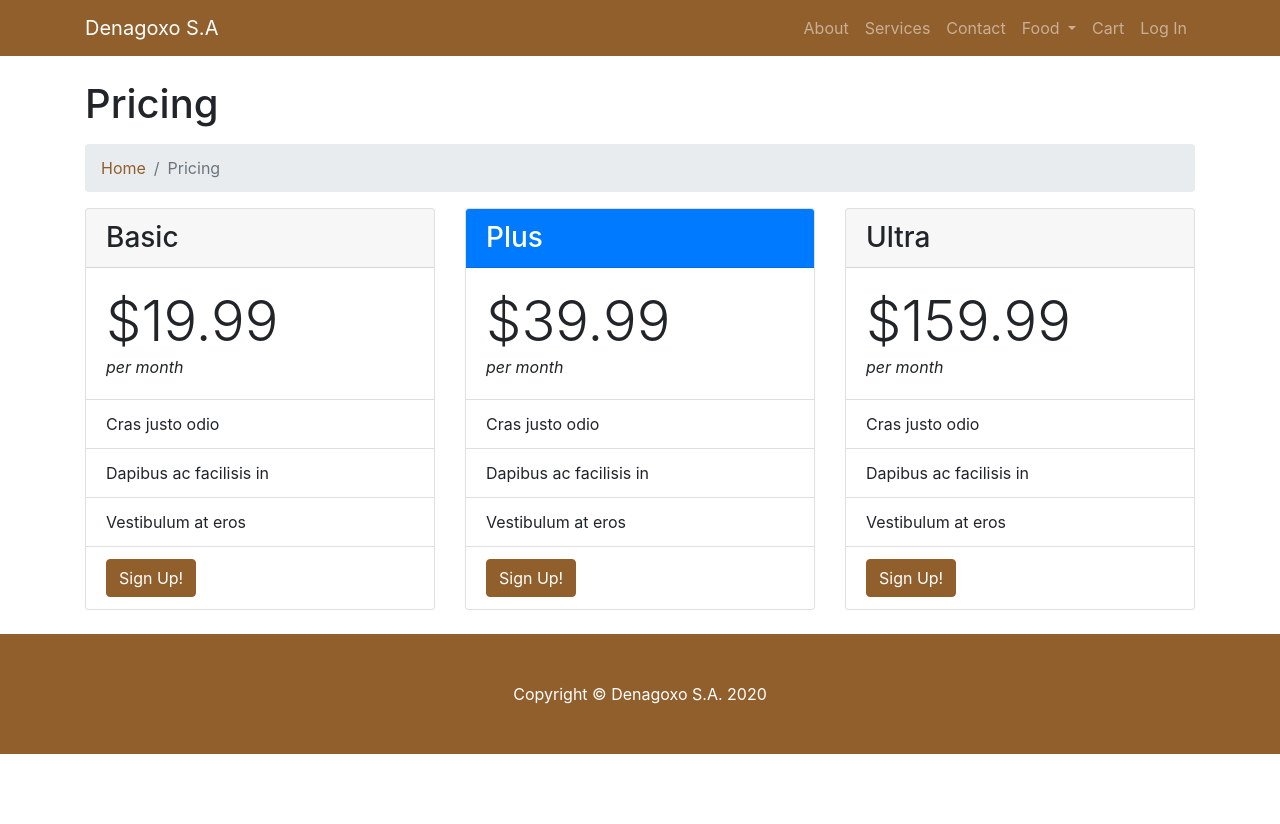
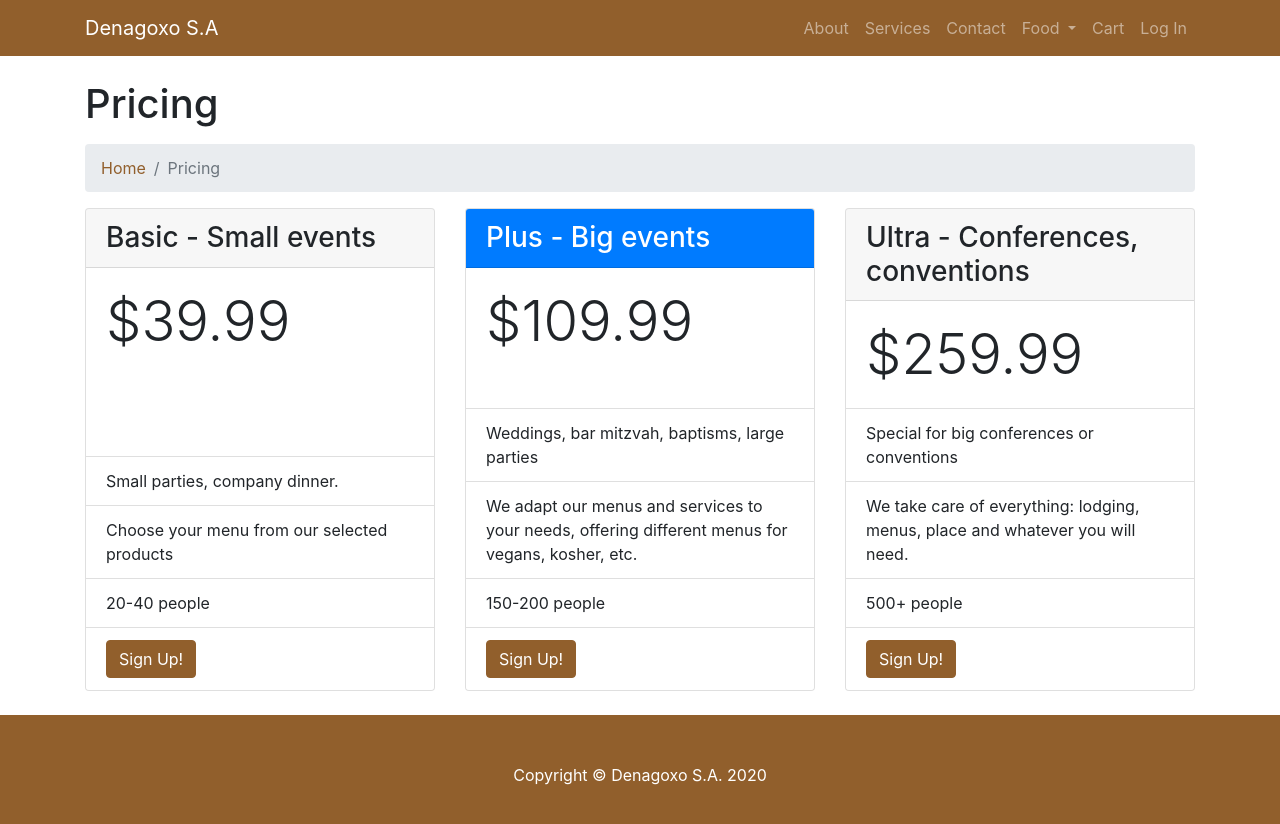
Before and after one commit to ipallinto/proyecto-final-asr31, a website: page pricing.html in a window 1280 px wide. Before the commit the page ends 800 px from the top, so only its background shows below. Drawn offline with Linux system fonts and the light colour scheme.

Commit message:
Added descriptions on "Pricing" page

```diff
--- a/pricing.html
+++ b/pricing.html
@@ -78,15 +78,15 @@
     <div class="row">
       <div class="col-lg-4 mb-4">
         <div class="card h-100">
-          <h3 class="card-header">Basic</h3>
+          <h3 class="card-header">Basic - Small events</h3>
           <div class="card-body">
-            <div class="display-4">$19.99</div>
-            <div class="font-italic">per month</div>
+            <div class="display-4">$39.99</div>
+
           </div>
           <ul class="list-group list-group-flush">
-            <li class="list-group-item">Cras justo odio</li>
-            <li class="list-group-item">Dapibus ac facilisis in</li>
-            <li class="list-group-item">Vestibulum at eros</li>
+            <li class="list-group-item">Small parties, company dinner.</li>
+            <li class="list-group-item">Choose your menu from our selected products</li>
+            <li class="list-group-item">20-40 people</li>
             <li class="list-group-item">
               <a href="#" class="btn btn-primary">Sign Up!</a>
             </li>
@@ -95,15 +95,15 @@
       </div>
       <div class="col-lg-4 mb-4">
         <div class="card card-outline-primary h-100">
-          <h3 class="card-header bg-primary text-white">Plus</h3>
+          <h3 class="card-header bg-primary text-white">Plus - Big events</h3>
           <div class="card-body">
-            <div class="display-4">$39.99</div>
-            <div class="font-italic">per month</div>
+            <div class="display-4">$109.99</div>
+
           </div>
           <ul class="list-group list-group-flush">
-            <li class="list-group-item">Cras justo odio</li>
-            <li class="list-group-item">Dapibus ac facilisis in</li>
-            <li class="list-group-item">Vestibulum at eros</li>
+            <li class="list-group-item">Weddings, bar mitzvah, baptisms, large parties</li>
+            <li class="list-group-item">We adapt our menus and services to your needs, offering different menus for vegans, kosher, etc.  </li>
+            <li class="list-group-item">150-200 people</li>
             <li class="list-group-item">
               <a href="#" class="btn btn-primary">Sign Up!</a>
             </li>
@@ -112,15 +112,15 @@
       </div>
       <div class="col-lg-4 mb-4">
         <div class="card h-100">
-          <h3 class="card-header">Ultra</h3>
+          <h3 class="card-header">Ultra - Conferences, conventions</h3>
           <div class="card-body">
-            <div class="display-4">$159.99</div>
-            <div class="font-italic">per month</div>
+            <div class="display-4">$259.99</div>
+
           </div>
           <ul class="list-group list-group-flush">
-            <li class="list-group-item">Cras justo odio</li>
-            <li class="list-group-item">Dapibus ac facilisis in</li>
-            <li class="list-group-item">Vestibulum at eros</li>
+            <li class="list-group-item">Special for big conferences or conventions </li>
+            <li class="list-group-item">We take care of everything: lodging, menus, place and whatever you will need.</li>
+            <li class="list-group-item">500+ people</li>
             <li class="list-group-item">
               <a href="#" class="btn btn-primary">Sign Up!</a>
             </li>
```
